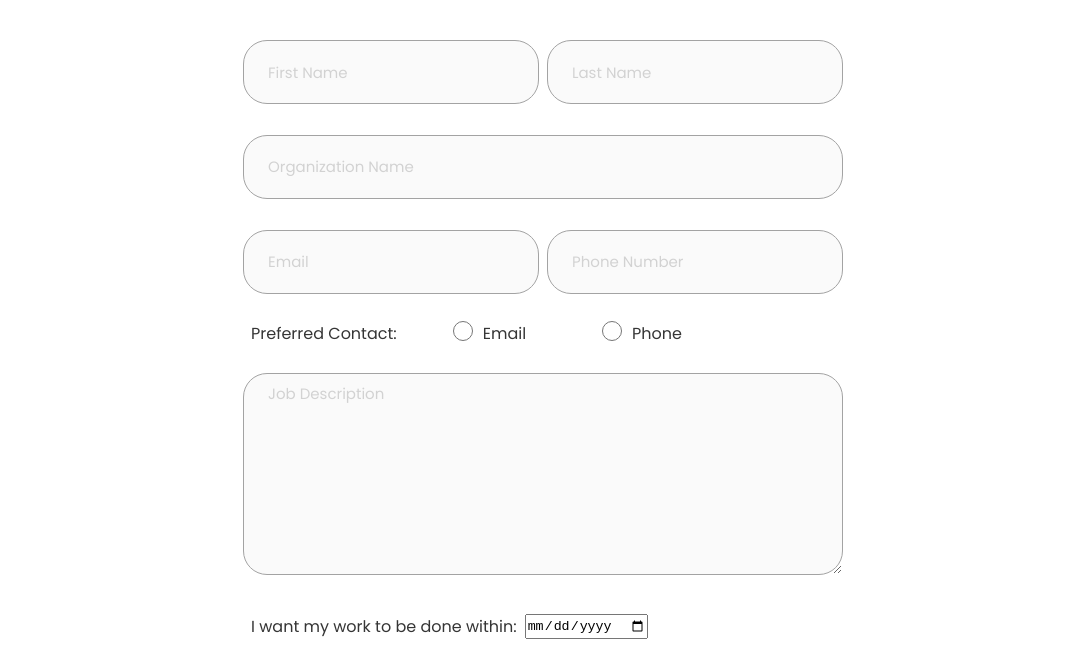
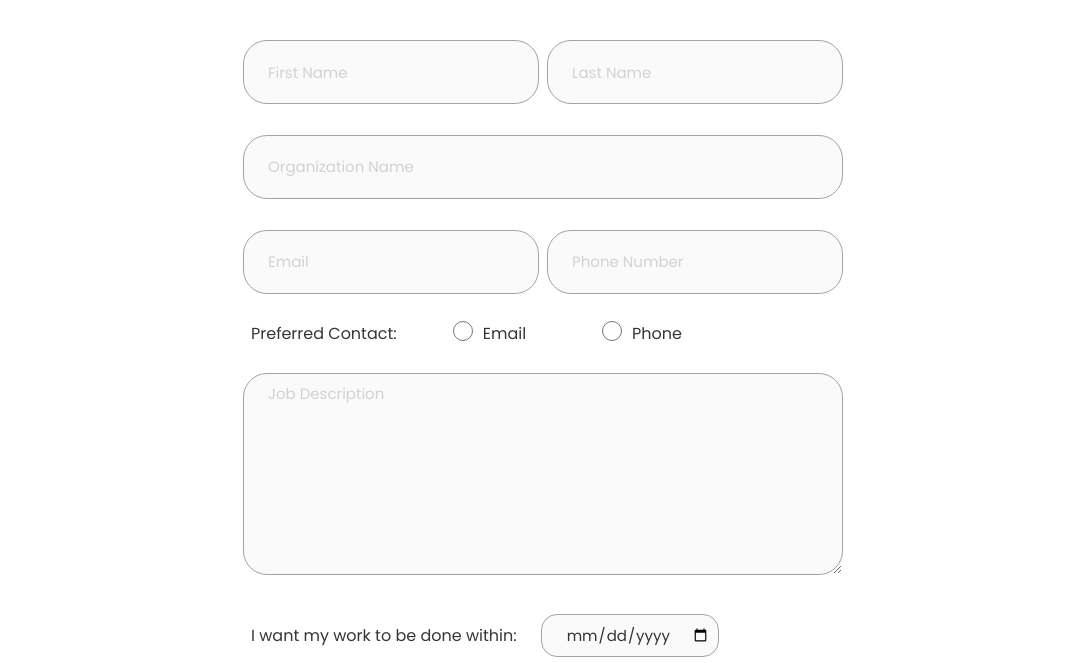
Before and after one commit to JeevabharathiS/My-Portfolio, a plain HTML site: page HireMe.html in a window 1280 px wide. Shown: the part 268-931 px from the top of the page, without its empty margins (97-1184 px from the left). Drawn offline with Linux system fonts and the light colour scheme; a web font is replaced by a local one.

Commit message:
Update style.css

```diff
--- a/style.css
+++ b/style.css
@@ -548,6 +548,8 @@ textarea {
 }
 
 .ti{
+    display: flex;
+    align-items: center;
     margin-top: 0.2rem;
     margin-left: 0.5rem;
     gap: 0.5rem;
@@ -567,3 +569,16 @@ input[type="radio"] {
  .radi{
     display: flex;
  }
+
+ input[type="date"] {
+    padding: 0.5rem 0.5rem 0.5rem 1.5rem;
+    margin-left: 1rem;
+    box-sizing: border-box;
+    font-size: 15px;
+    font-family: 'Poppins', sans-serif;
+    color: #333;
+    background-color: rgb(250, 250, 250);
+    border: rgb(53, 53, 53) 0.1rem solid;
+    border-color: rgb(163, 163, 163) ;
+    border-radius: 1rem;
+    }
```
